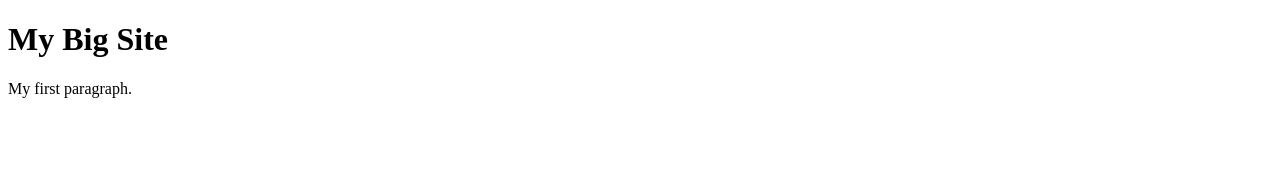
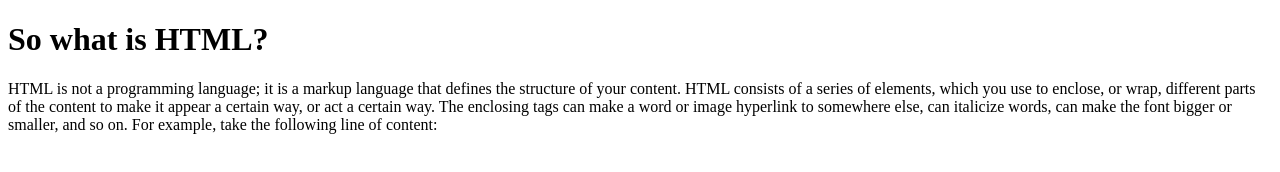
Before and after one commit to raketbizdev/codersrank-test, a website: page index.html in a window 1280 px wide. Drawn offline with Linux system fonts and the light colour scheme.

Commit message:
1 file modified

```diff
--- a/index.html
+++ b/index.html
@@ -5,8 +5,8 @@
   </head>
   <body>
 
-    <h1>My Big Site</h1>
-    <p>My first paragraph.</p>
+    <h1>So what is HTML?</h1>
+    <p>HTML is not a programming language; it is a markup language that defines the structure of your content. HTML consists of a series of elements, which you use to enclose, or wrap, different parts of the content to make it appear a certain way, or act a certain way. The enclosing tags can make a word or image hyperlink to somewhere else, can italicize words, can make the font bigger or smaller, and so on.  For example, take the following line of content:</p>
 
   </body>
 </html>
```
